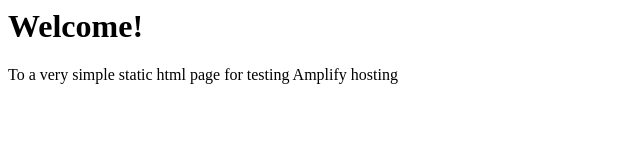
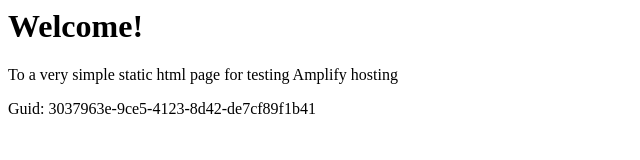
Before and after one commit to aws-aemilia-hkg/Github-PR-Commit-Integration-Test-DoNotTouch-GitHubAutoBuildPrPreviewCanaryTest-v1-prod-ap-east-1, a website: page src/index.html in a window 1280 px wide. Shown: the whole page, without its empty margins (0-640 px from the left). Drawn offline with Linux system fonts and the light colour scheme.

Commit message:
commit from integ tests

```diff
--- a/src/index.html
+++ b/src/index.html
@@ -1,3 +1,5 @@
+
+
 <html lang="en">
 
 <head>
@@ -10,6 +12,6 @@
 <body>
     <h1>Welcome!</h1>
     <p>To a very simple static html page for testing Amplify hosting</p>
-</body>
+    <p>Guid: 3037963e-9ce5-4123-8d42-de7cf89f1b41</p></body>
 
 </html>
```
